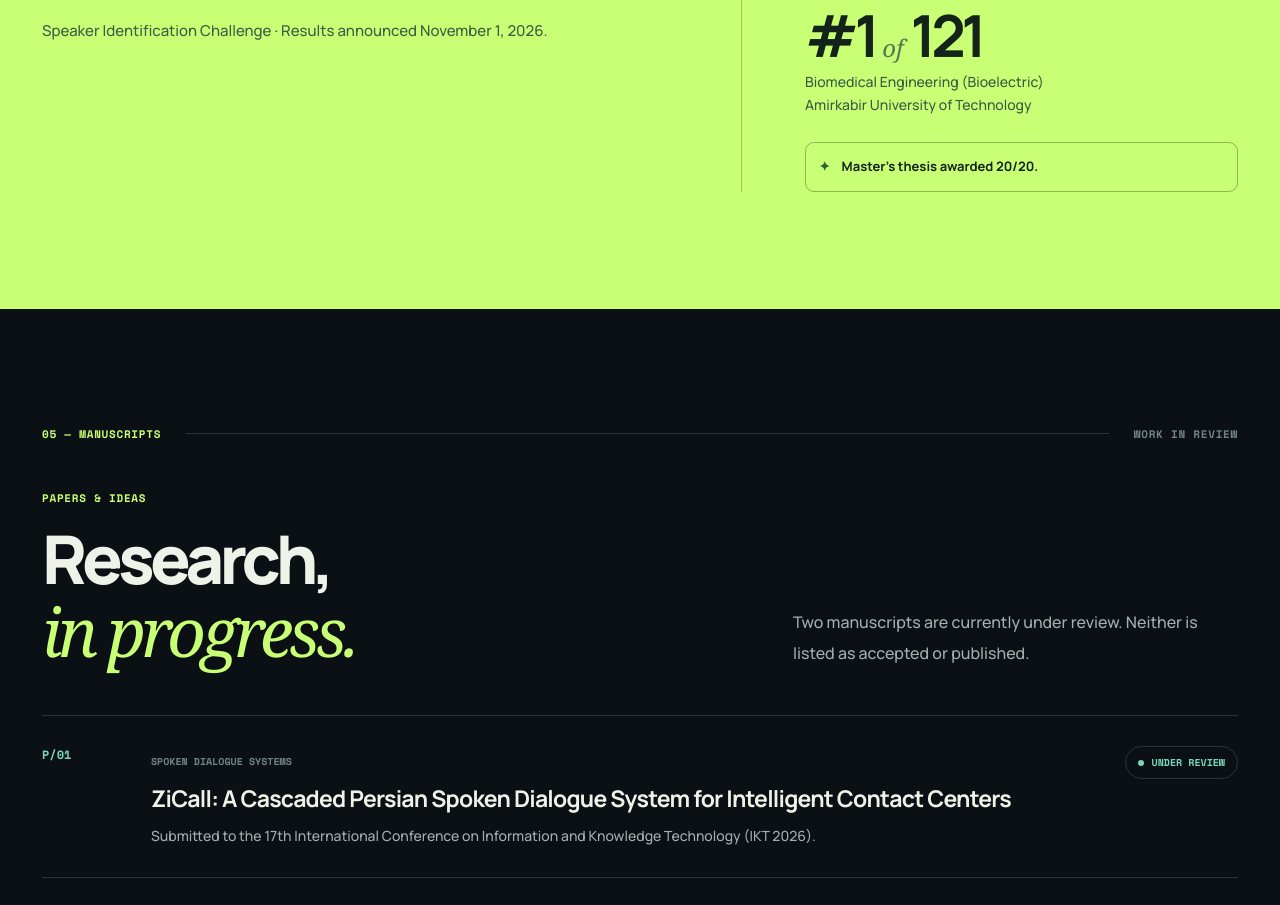
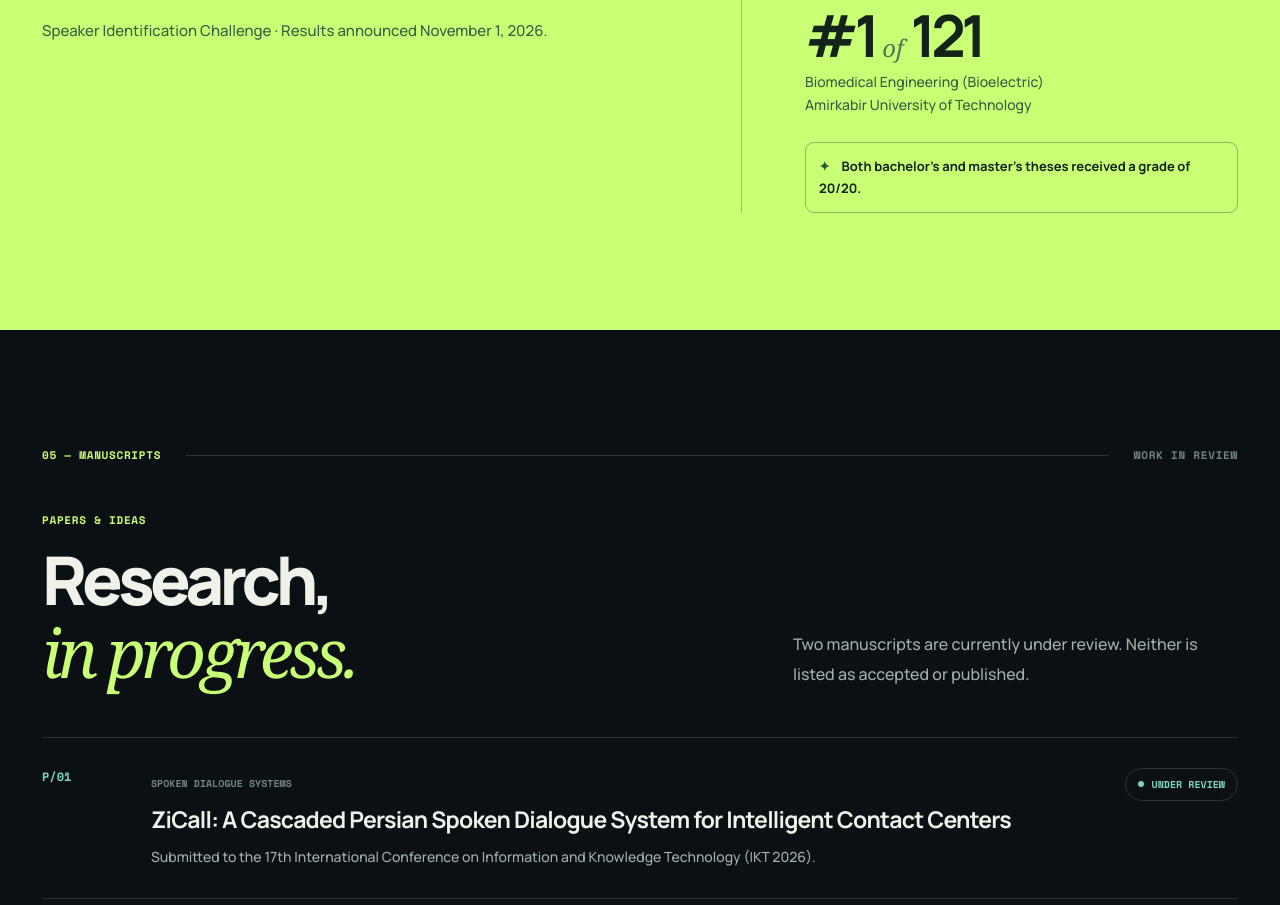
Before and after one commit to SAMortazavi/SAMortazavi.github.io, a plain HTML site: page index.html in a window 1280 px wide. Shown: the part 5895-6800 px from the top of the page. Drawn offline with nearby package versions, Linux system fonts and the light colour scheme.

Commit message:
Update index.html

```diff
--- a/index.html
+++ b/index.html
@@ -146,7 +146,7 @@
     <section class="recognition section-pad" id="recognition" aria-labelledby="recognition-heading"><div class="wrap">
       <div class="eyebrow-row"><span class="section-num">04 — RECOGNITION</span><span class="line-grow" aria-hidden="true"></span><span class="eyebrow-end">A FEW MILESTONES</span></div>
       <div class="recognition-grid"><div class="recognition-main"><span class="recognition-kicker">3RD IRAN ANNUAL ARTIFICIAL INTELLIGENCE AWARD / 2026</span><div class="recognition-graphic" aria-hidden="true"><svg viewBox="0 0 210 210"><circle cx="105" cy="105" r="91"/><circle cx="105" cy="105" r="74"/><path d="M105 8v24m0 146v24M8 105h24m146 0h24M36 36l18 18m102 102 18 18M36 174l18-18m102-102 18-18"/></svg><span>01</span></div><h2 id="recognition-heading">First place.<br><em>200+ teams.</em></h2><p>Speaker Identification Challenge · Results announced November 1, 2026.</p></div>
-      <div class="recognition-side"><h3>Academic excellence,<br>across two degrees.</h3><div class="rank-item"><span>01 / MASTER'S</span><strong>#1 <i>of</i> 17</strong><p>Electrical Engineering (Bioelectric)<br>Sharif University of Technology</p></div><div class="rank-item"><span>02 / BACHELOR'S</span><strong>#1 <i>of</i> 121</strong><p>Biomedical Engineering (Bioelectric)<br>Amirkabir University of Technology</p></div><div class="recognition-note"><span aria-hidden="true">✦</span> Master's thesis awarded 20/20.</div></div></div>
+      <div class="recognition-side"><h3>Academic excellence,<br>across two degrees.</h3><div class="rank-item"><span>01 / MASTER'S</span><strong>#1 <i>of</i> 17</strong><p>Electrical Engineering (Bioelectric)<br>Sharif University of Technology</p></div><div class="rank-item"><span>02 / BACHELOR'S</span><strong>#1 <i>of</i> 121</strong><p>Biomedical Engineering (Bioelectric)<br>Amirkabir University of Technology</p></div><div class="recognition-note"><span aria-hidden="true">✦</span>  Both bachelor's and master's theses received a grade of 20/20.</div></div></div>
     </div></section>
 
     <!-- Publications -->
```
